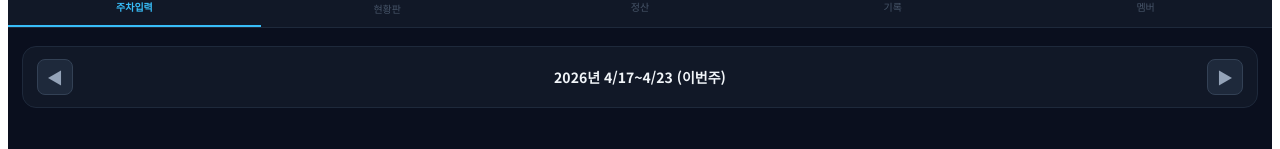
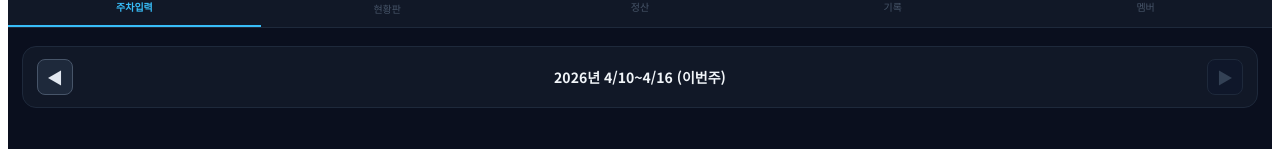
Before and after one commit to gkdbzl3-prog/language-study, a React (Vite) app: page / in a window 1280 px wide. Shown: the part 165-314 px from the top of the page. Built offline with nearby package versions, Linux system fonts and the light colour scheme.

Commit message:
이번주 수정 및 지난 기록 버튼 활성화

```diff
--- a/src/App.jsx
+++ b/src/App.jsx
@@ -8,34 +8,24 @@ const STATUS = {
 };
 
 // 주차 기준: 금요일~목요일
-// 날짜를 4일 앞당기면 금요일→월요일로 매핑되어 ISO 주차 계산 재활용 가능
+// weekKey = "YYYY-MM-DD" (해당 주 금요일 날짜 문자열)
+
 function weekKeyToFriday(weekKey) {
-  const [year, wkStr] = weekKey.split("-W");
-  const wk = parseInt(wkStr);
-  const jan1 = new Date(parseInt(year), 0, 1);
-  const dayOfWeek = jan1.getDay() || 7;
-  const firstMonday = new Date(jan1);
-  firstMonday.setDate(jan1.getDate() + (8 - dayOfWeek) % 7);
-  const monday = new Date(firstMonday);
-  monday.setDate(firstMonday.getDate() + (wk - 1) * 7);
-  // ISO 월요일 + 4일 = 금요일 (실제 주 시작일)
-  monday.setDate(monday.getDate() + 4);
-  return monday;
+  const [y, m, d] = weekKey.split("-").map(Number);
+  return new Date(y, m - 1, d);
 }
 
-function dateToWeekKey(date) {
-  const d = new Date(date);
-  d.setHours(0, 0, 0, 0);
-  // 4일 앞당겨서 금요일→월요일 매핑
-  const shifted = new Date(d);
-  shifted.setDate(shifted.getDate() - 4);
-  shifted.setDate(shifted.getDate() + 3 - ((shifted.getDay() + 6) % 7));
-  const week1 = new Date(shifted.getFullYear(), 0, 4);
-  const wk = 1 + Math.round(((shifted - week1) / 86400000 - 3 + ((week1.getDay() + 6) % 7)) / 7);
-  return `${shifted.getFullYear()}-W${String(wk).padStart(2, "0")}`;
+function getCurrentWeekKey() {
+  const now = new Date();
+  now.setHours(0, 0, 0, 0);
+  // 가장 최근 금요일 찾기: Fri=0, Sat=1, Sun=2, Mon=3, Tue=4, Wed=5, Thu=6
+  const daysBack = (now.getDay() + 2) % 7;
+  now.setDate(now.getDate() - daysBack);
+  const y = now.getFullYear();
+  const m = String(now.getMonth() + 1).padStart(2, "0");
+  const d = String(now.getDate()).padStart(2, "0");
+  return `${y}-${m}-${d}`;
 }
-
-function getCurrentWeekKey() { return dateToWeekKey(new Date()); }
 
 function getWeekLabel(weekKey) {
   const friday = weekKeyToFriday(weekKey);
@@ -48,7 +38,10 @@ function getWeekLabel(weekKey) {
 function shiftWeek(weekKey, delta) {
   const friday = weekKeyToFriday(weekKey);
   friday.setDate(friday.getDate() + delta * 7);
-  return dateToWeekKey(friday);
+  const y = friday.getFullYear();
+  const m = String(friday.getMonth() + 1).padStart(2, "0");
+  const d = String(friday.getDate()).padStart(2, "0");
+  return `${y}-${m}-${d}`;
 }
 
 // localStorage 헬퍼
@@ -57,7 +50,18 @@ const storage = {
   set: (key, val) => { try { localStorage.setItem(key, JSON.stringify(val)); } catch {} },
 };
 
-// 해당 월에 속하는 주차 키 목록 반환 (월요일 기준)
+// 해당 월에 속하는 주차 키 목록 반환 (금요일 기준)
+function dateToWeekKey(date) {
+  const d = new Date(date);
+  d.setHours(0, 0, 0, 0);
+  const daysBack = (d.getDay() + 2) % 7;
+  d.setDate(d.getDate() - daysBack);
+  const y = d.getFullYear();
+  const m = String(d.getMonth() + 1).padStart(2, "0");
+  const dd = String(d.getDate()).padStart(2, "0");
+  return `${y}-${m}-${dd}`;
+}
+
 function getWeeksInMonth(year, month) {
   const weeks = [];
   const d = new Date(year, month, 1);
@@ -156,8 +160,8 @@ export default function StudyDashboard() {
   const filledCount = members.filter((m) => getCount(viewWeek, m) !== null).length;
   const isCurrentWeek = viewWeek === getCurrentWeekKey();
 
-  const NavBtn = ({ children, onClick }) => (
-    <button onClick={onClick} style={{ background: "#1e293b", border: "1px solid #334155", borderRadius: 8, width: 36, height: 36, color: "#94a3b8", cursor: "pointer", fontSize: 16, display: "flex", alignItems: "center", justifyContent: "center", flexShrink: 0 }}>
+  const NavBtn = ({ children, onClick, disabled }) => (
+    <button onClick={disabled ? undefined : onClick} style={{ background: disabled ? "#0f172a" : "#1e293b", border: `1px solid ${disabled ? "#1e293b" : "#475569"}`, borderRadius: 8, width: 36, height: 36, color: disabled ? "#334155" : "#e2e8f0", cursor: disabled ? "default" : "pointer", fontSize: 16, display: "flex", alignItems: "center", justifyContent: "center", flexShrink: 0, transition: "all 0.15s" }}>
       {children}
     </button>
   );
@@ -194,7 +198,7 @@ export default function StudyDashboard() {
                 <div style={{ fontWeight: 700, fontSize: 14, color: "#f1f5f9" }}>{getWeekLabel(viewWeek)}</div>
                 {!isCurrentWeek && <div style={{ fontSize: 11, color: "#f97316", marginTop: 2 }}>● 소급 입력 중</div>}
               </div>
-              <NavBtn onClick={() => setViewWeek((w) => shiftWeek(w, 1))}>▶</NavBtn>
+              <NavBtn onClick={() => setViewWeek((w) => shiftWeek(w, 1))} disabled={isCurrentWeek}>▶</NavBtn>
             </div>
 
             {!isCurrentWeek && (
```
